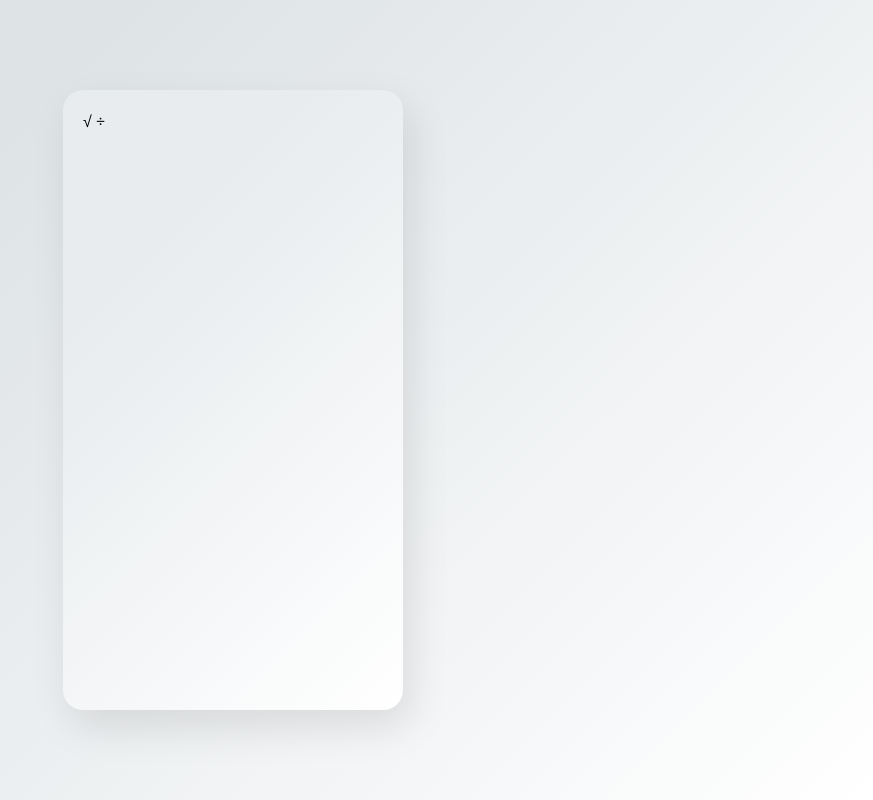
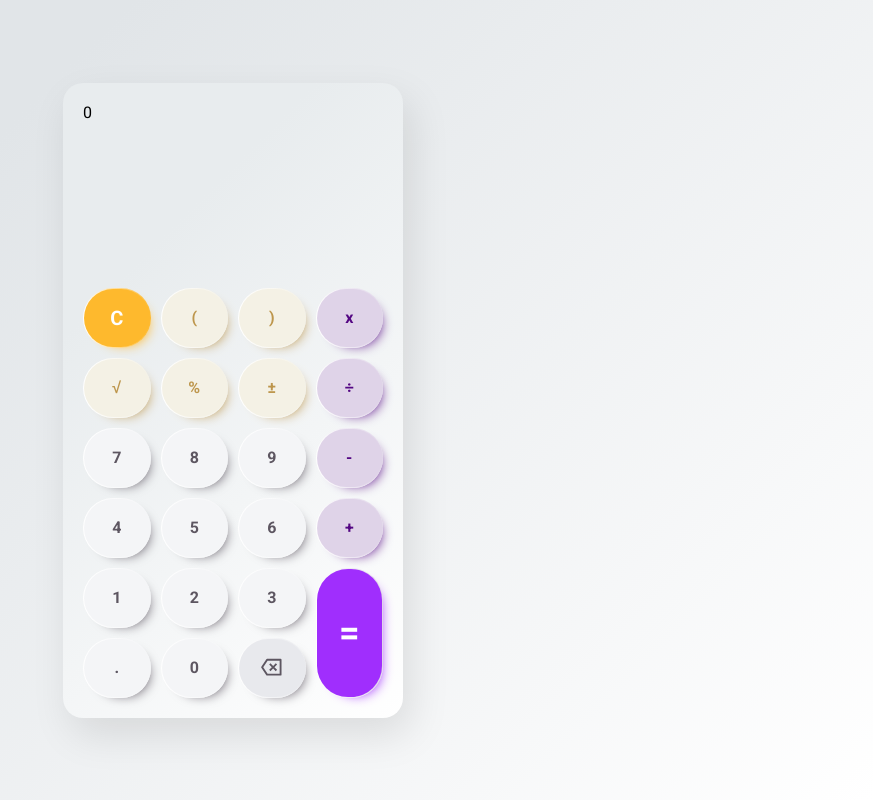
Before and after one commit to blacksheepIV/calculator-app, a React (Create React App) app: page / in a window 1280 px wide. Shown: the whole page, without its empty margins (407-1280 px from the left). Built offline with nearby package versions, Linux system fonts and the light colour scheme.

Commit message:
Add styling for calculator buttons and screen

```diff
--- a/package.json
+++ b/package.json
@@ -10,8 +10,10 @@
     "@types/node": "^16.18.11",
     "@types/react": "^18.0.27",
     "@types/react-dom": "^18.0.10",
+    "classnames": "^2.3.2",
     "react": "^18.2.0",
     "react-dom": "^18.2.0",
+    "react-icons": "^4.7.1",
     "react-scripts": "5.0.1",
     "typescript": "^4.9.4",
     "web-vitals": "^2.1.4"
--- a/src/App.tsx
+++ b/src/App.tsx
@@ -1,10 +1,84 @@
 import React from "react";
+import { IconContext } from "react-icons";
+import { RiDeleteBack2Line } from "react-icons/ri";
 import Wrapper from "./components/Wrapper";
 import Screen from "./components/Screen";
+import Button from "./components/Button";
+import Keyboard from "./components/Keyboard";
 
+type ButtonValue = {
+  value: number | string | React.ReactElement;
+  className: string;
+};
+const btnValues: ButtonValue[][] = [
+  [
+    { value: "C", className: "clear" },
+    { value: "(", className: "yellowish-actions" },
+    { value: ")", className: "yellowish-actions" },
+    { value: "x", className: "purplish-actions" }
+  ],
+  [
+    { value: "√ ", className: "yellowish-actions" },
+    { value: "%", className: "yellowish-actions" },
+    { value: "±", className: "yellowish-actions" },
+    { value: "÷", className: "purplish-actions" }
+  ],
+  [
+    { value: 7, className: "" },
+    { value: 8, className: "" },
+    { value: 9, className: "" },
+    { value: "-", className: "purplish-actions" }
+  ],
+  [
+    { value: 4, className: "" },
+    { value: 5, className: "" },
+    { value: 6, className: "" },
+    { value: "+", className: "purplish-actions" }
+  ],
+  [
+    { value: 1, className: "" },
+    { value: 2, className: "" },
+    { value: 3, className: "" },
+    { value: "=", className: "equal" }
+  ],
+  [
+    { value: ".", className: "" },
+    { value: 0, className: "" },
+    {
+      value: (
+        <IconContext.Provider
+          value={{
+            style: { verticalAlign: "middle" },
+            size: "1.4em",
+            color: "#5d5661"
+          }}
+        >
+          <RiDeleteBack2Line />
+        </IconContext.Provider>
+      ),
+      className: "erase"
+    }
+  ]
+];
 const App: React.FC = () => (
   <Wrapper>
-    <Screen value="√ ÷" />
+    <>
+      <Screen value="0" />
+      <Keyboard>
+        {btnValues.flat().map((btn, i) => {
+          return (
+            <Button
+              key={i}
+              className={btn?.className || ""}
+              value={btn?.value}
+              onClick={() => {
+                console.log(`${btn.value} clicked!`);
+              }}
+            />
+          );
+        })}
+      </Keyboard>
+    </>
   </Wrapper>
 );
 
--- /dev/null
+++ b/src/components/Button/Button.css
@@ -0,0 +1,59 @@
+button {
+  min-width: 60px;
+  min-height: 60px;
+  border: none;
+  outline: none;
+  font-size: 16px;
+  font-weight: 300;
+  color: #5d5661;
+  font-weight: bold;
+  cursor: pointer;
+  border-radius: 2rem;
+  box-shadow: 7px 6px 12px -9px #5d5661;
+  background: linear-gradient(#f4f5f7, #f4f5f7) padding-box,
+    linear-gradient(to right, #fff, #f4f5f7) border-box;
+  border: 0.25px solid transparent;
+}
+
+.equal {
+  grid-row: 5/7;
+  grid-column: 4/4;
+  color: #fff;
+  font-weight: 800;
+  font-size: 36px;
+  background: linear-gradient(#a02efd, #a02efd) padding-box,
+    linear-gradient(to right, #fff, #dfd3e8) border-box;
+  border: 0.25px solid transparent;
+  box-shadow: 7px 6px 12px -9px #a02efd;
+}
+
+.clear {
+  background: linear-gradient(#feb92d, #feb92d) padding-box,
+    linear-gradient(to right, #fff, #feb92d) border-box;
+  color: #fff;
+  font-weight: 800;
+  font-size: 20px;
+  border: 0.25px solid transparent;
+  box-shadow: 7px 6px 12px -9px #feb92d;
+}
+
+.yellowish-actions {
+  color: #bd964c;
+  background: linear-gradient(#f4f1e5, #f4f1e5) padding-box,
+    linear-gradient(to right, #fff, #f4f1e5) border-box;
+  border: 0.25px solid transparent;
+  box-shadow: 7px 6px 12px -9px #bd964c;
+}
+
+.purplish-actions {
+  color: #540783;
+  background: linear-gradient(#dfd3e8, #dfd3e8) padding-box,
+    linear-gradient(to right, #fff, #dfd3e8) border-box;
+  border: 0.25px solid transparent;
+  box-shadow: 7px 6px 12px -9px #540783;
+}
+.erase {
+  background: linear-gradient(#e8e9ed, #e8e9ed) padding-box,
+    linear-gradient(to right, #fff, #e8e9ed) border-box;
+  border: 0.25px solid transparent;
+}
--- a/src/components/Button/index.tsx
+++ b/src/components/Button/index.tsx
@@ -1,9 +1,9 @@
 import React from "react";
-//import "./Button.css";
+import "./Button.css";
 
 type ButtonType = {
   className: string;
-  value: string | React.ReactElement;
+  value: string | number | React.ReactElement;
   onClick: () => void;
 };
 
--- /dev/null
+++ b/src/components/Keyboard/Keyboard.css
@@ -0,0 +1,8 @@
+.buttonBox {
+  width: 100%;
+  height: calc(100% - 110px);
+  display: grid;
+  grid-template-columns: repeat(4, 1fr);
+  grid-template-rows: repeat(6, 1fr);
+  grid-gap: 10px;
+}
--- a/src/components/Keyboard/index.tsx
+++ b/src/components/Keyboard/index.tsx
@@ -1,8 +1,8 @@
 import React from "react";
-//import "./ButtonBox.css";
+import "./Keyboard.css";
 
 type KeyboardProps = {
-  children: React.ReactElement;
+  children: React.ReactElement[];
 };
 
 const ButtonBox: React.FC<KeyboardProps> = ({ children }) => {
--- a/src/components/Screen/Screen.css
+++ b/src/components/Screen/Screen.css
@@ -1,4 +1,5 @@
 .calculator__screen {
   width: 100%;
   min-height: 155px;
+  margin-bottom: 30px;
 }
--- a/src/components/Screen/index.tsx
+++ b/src/components/Screen/index.tsx
@@ -1,10 +1,11 @@
 import React from "react";
+import "./Screen.css";
 
 type ScreenProps = {
   value: string;
 };
 const Screen: React.FC<ScreenProps> = ({ value = "oops" }) => (
-  <span className="calculator__screen">{value}</span>
+  <div className="calculator__screen">{value}</div>
 );
 
 export default Screen;
--- a/src/index.css
+++ b/src/index.css
@@ -1,9 +1,9 @@
-@import url("https://fonts.googleapis.com/css2?family=Open+Sans&display=swap");
+@import url("https://fonts.googleapis.com/css2?family=Roboto:wght@300;400;500;700&display=swap");
 
 * {
   margin: 0;
   padding: 0;
-  font-family: "Open Sans", sans-serif;
+  font-family: "Roboto", sans-serif;
   box-sizing: border-box;
 }
 body {
@@ -12,5 +12,5 @@ body {
   align-items: center;
   justify-content: center;
   background-color: #fff;
-  background-image: linear-gradient(315deg, #ffff 0%, #dee3e6 74%);
+  background-image: linear-gradient(315deg, #ffff 0%, #e1e5e8 74%);
 }
```
Also changed, not shown: 1 other file (tests, documents, lock files or other folders).
